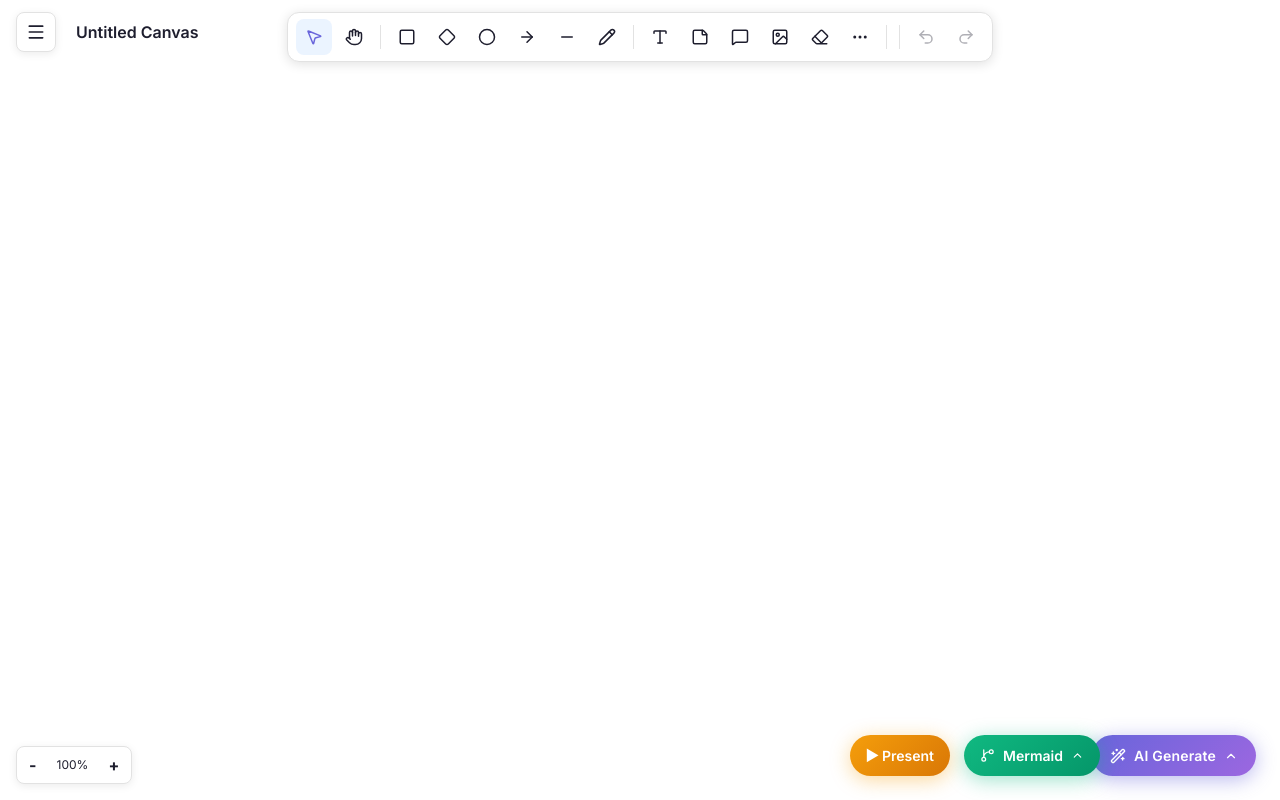
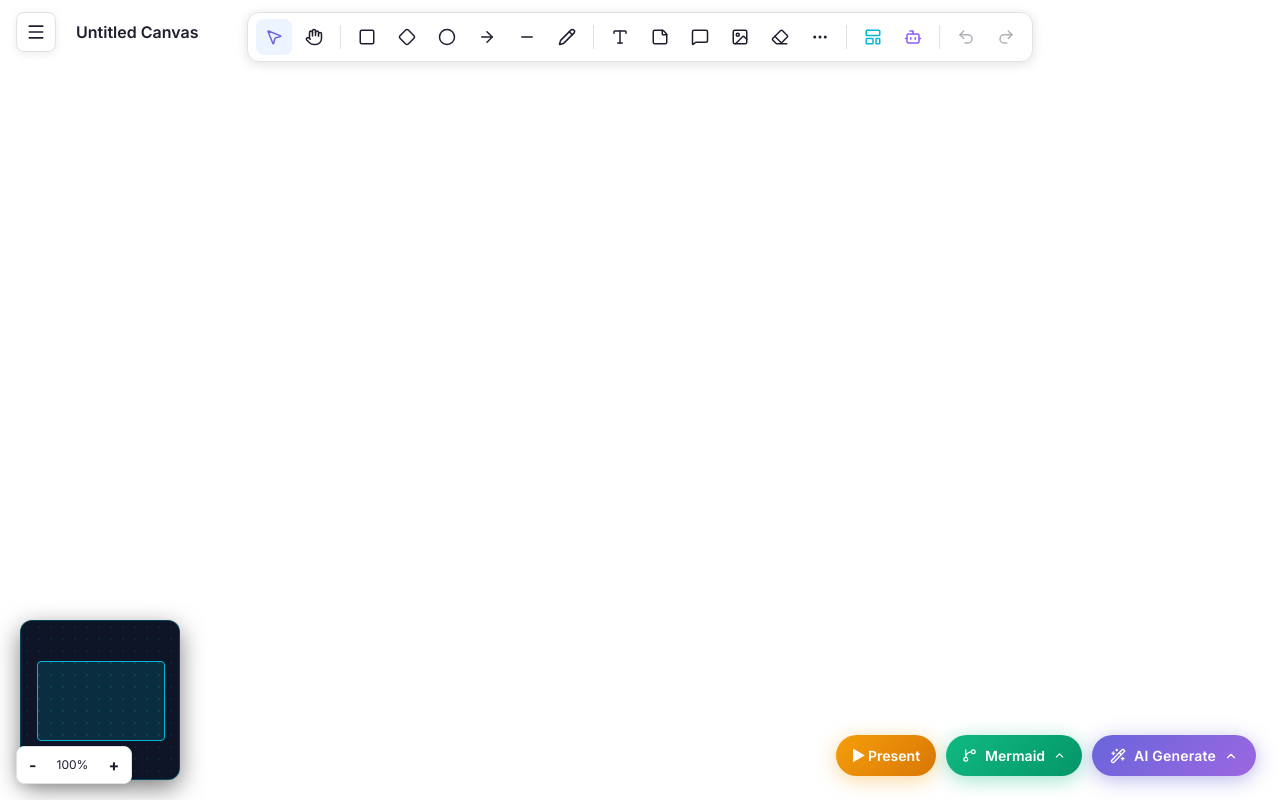
Before and after one commit to ShikharNegi0515/CanvaX-AI, a React (Vite) app in the folder Frontend/: page /canvas in a window 1280 px wide. Built offline with nearby package versions, Linux system fonts and the light colour scheme.

Commit message:
feat: implement real-time collaboration, mindmap auto-branching, sticky notes, and comment support with updated layout controls

```diff
--- a/Frontend/src/components/canvas/AIPanel.tsx
+++ b/Frontend/src/components/canvas/AIPanel.tsx
@@ -94,10 +94,6 @@ export function AIPanel({ theme }: AIPanelProps) {
         title="Generate diagram with AI"
         onClick={() => setOpen(o => !o)}
         style={{
-          position: 'fixed',
-          bottom: 24,
-          right: 24,
-          zIndex: 300,
           display: 'flex',
           alignItems: 'center',
           gap: 8,
--- a/Frontend/src/components/canvas/InfiniteCanvas.tsx
+++ b/Frontend/src/components/canvas/InfiniteCanvas.tsx
@@ -17,6 +17,14 @@ import { MermaidPanel } from './MermaidPanel';
 import { PresentationMode } from './PresentationMode';
 import { findSnapTarget, getUpdatedBoundArrows } from '../../lib/connection-utils';
 import { useCollaboration, type RemoteCursor, type Collaborator } from '../../hooks/useCollaboration';
+import { MultiplayerCursors } from './MultiplayerCursors';
+import { PresenceBar } from './PresenceBar';
+import { AIChatDrawer } from './AIChatDrawer';
+import { AISelectionToolbar } from './AISelectionToolbar';
+import { TemplateModal } from './TemplateModal';
+import { Minimap } from './Minimap';
+
+import { CommentsLayer } from './CommentsLayer';
 
 export function InfiniteCanvas() {
   const { id: routeId } = useParams();
@@ -109,10 +117,50 @@ export function InfiniteCanvas() {
   const [shareStatus, setShareStatus] = useState<'idle' | 'loading' | 'success' | 'error'>('idle');
   const [shareError, setShareError] = useState('');
 
-  // Collaboration state
+  // Collaboration & Feature Modal State
   const [collaborators, setCollaborators] = useState<Collaborator[]>([]);
   const [remoteCursors, setRemoteCursors] = useState<Record<string, RemoteCursor>>({});
   const isRemotePatch = useRef(false);
+
+  const [isCopilotOpen, setIsCopilotOpen] = useState(false);
+  const [isTemplateModalOpen, setIsTemplateModalOpen] = useState(false);
+
+
+  const { broadcastPatch, broadcastCursor } = useCollaboration({
+    canvasId,
+    token: localStorage.getItem('canvax_token'),
+    onRemotePatch: (remoteElements) => {
+      isRemotePatch.current = true;
+      setElements(remoteElements as CanvasElement[]);
+    },
+    onCursorMove: (cursor) => {
+      setRemoteCursors((prev) => ({ ...prev, [cursor.userId]: cursor }));
+    },
+    onUserJoined: (u) => {
+      setCollaborators((prev) => [...prev.filter((c) => c.userId !== u.userId), u]);
+    },
+    onUserLeft: (uid) => {
+      setCollaborators((prev) => prev.filter((c) => c.userId !== uid));
+      setRemoteCursors((prev) => {
+        const copy = { ...prev };
+        delete copy[uid];
+        return copy;
+      });
+    },
+    onCollaboratorsUpdate: (collabs) => {
+      setCollaborators(collabs);
+    },
+  });
+
+  useEffect(() => {
+    if (isRemotePatch.current) {
+      isRemotePatch.current = false;
+      return;
+    }
+    if (canvasId) {
+      broadcastPatch(elements);
+    }
+  }, [elements, canvasId, broadcastPatch]);
 
   const getPointer = (e: React.PointerEvent | PointerEvent) => {
     const rect = canvasRef.current?.getBoundingClientRect();
@@ -223,11 +271,74 @@ export function InfiniteCanvas() {
           return;
         }
       }
+      // Mindmap Tab (sub-node) and Enter (sibling node) auto-branching
+      if (selectedIds.length === 1 && !e.ctrlKey && !e.metaKey) {
+        const selected = elements.find(el => el.id === selectedIds[0]);
+        if (selected && selected.type === 'mindmap') {
+          if (e.key === 'Tab') {
+            e.preventDefault();
+            const childrenCount = elements.filter(el => el.parentId === selected.id).length;
+            const childId = crypto.randomUUID();
+            const newNode: CanvasElement = {
+              id: childId,
+              type: 'mindmap',
+              parentId: selected.id,
+              x: (selected.x ?? 0) + (selected.width ?? 160) + 60,
+              y: (selected.y ?? 0) + (childrenCount * 65),
+              width: 140,
+              height: 50,
+              text: 'Sub-node',
+              backgroundColor: '#e0f2fe',
+              strokeColor: '#0284c7',
+              fillStyle: 'solid',
+              roughness: 0,
+            };
+            const arrowNode: CanvasElement = {
+              id: crypto.randomUUID(),
+              type: 'arrow',
+              x: (selected.x ?? 0) + (selected.width ?? 160),
+              y: (selected.y ?? 0) + (selected.height ?? 50) / 2,
+              points: [0, 0, 60, childrenCount * 65],
+              endArrowhead: 'arrow',
+              strokeColor: '#0284c7',
+            };
+            setElements([...elements, newNode, arrowNode]);
+            setSelectedIds([childId]);
+            commit();
+            return;
+          }
+          if (e.key === 'Enter') {
+            e.preventDefault();
+            const parentId = selected.parentId;
+            const siblingsCount = elements.filter(el => el.parentId === parentId).length;
+            const siblingId = crypto.randomUUID();
+            const newNode: CanvasElement = {
+              id: siblingId,
+              type: 'mindmap',
+              parentId,
+              x: selected.x ?? 0,
+              y: (selected.y ?? 0) + (siblingsCount * 65) + 65,
+              width: 140,
+              height: 50,
+              text: 'Sibling node',
+              backgroundColor: '#dcfce7',
+              strokeColor: '#16a34a',
+              fillStyle: 'solid',
+              roughness: 0,
+            };
+            setElements([...elements, newNode]);
+            setSelectedIds([siblingId]);
+            commit();
+            return;
+          }
+        }
+      }
+
       const map: Record<string, Tool> = {
         v: 'select', h: 'hand', r: 'rectangle', d: 'diamond',
         e: 'ellipse', a: 'arrow', l: 'line', p: 'draw',
         t: 'text', f: 'frame', x: 'eraser', k: 'laser',
-        b: 'bucket', o: 'lasso',
+        b: 'bucket', o: 'lasso', n: 'sticky', c: 'comment', m: 'mindmap',
       };
       if (e.key === 'i' || e.key === 'I') { openImagePicker(); return; }
       if (e.key === 'Escape') { setTool('select'); setSelectedIds([]); return; }
@@ -744,6 +855,71 @@ export function InfiniteCanvas() {
     if (tool === 'lasso') {
       isLassoing.current = true;
       setLassoPoints([ptr]);
+      return;
+    }
+
+    if (tool === 'sticky') {
+      const id = crypto.randomUUID();
+      addElement({
+        id,
+        type: 'sticky',
+        x: ptr.x,
+        y: ptr.y,
+        width: 180,
+        height: 140,
+        text: 'New Sticky Note',
+        backgroundColor: '#fef08a',
+        strokeColor: '#ca8a04',
+        fillStyle: 'solid',
+        roughness: 0,
+      });
+      setTool('select');
+      setSelectedIds([id]);
+      commit();
+      return;
+    }
+
+    if (tool === 'comment') {
+      const id = crypto.randomUUID();
+      addElement({
+        id,
+        type: 'comment',
+        x: ptr.x,
+        y: ptr.y,
+        width: 32,
+        height: 32,
+        comment: {
+          authorName: user?.name || user?.email?.split('@')[0] || 'User',
+          authorAvatar: user?.avatarUrl,
+          text: 'New comment thread',
+          createdAt: new Date().toLocaleTimeString([], { hour: '2-digit', minute: '2-digit' }),
+        },
+      });
+      setTool('select');
+      setSelectedIds([id]);
+      commit();
+      return;
+    }
+
+    if (tool === 'mindmap') {
+      const id = crypto.randomUUID();
+      addElement({
+        id,
+        type: 'mindmap',
+        isRootMindmap: true,
+        x: ptr.x,
+        y: ptr.y,
+        width: 160,
+        height: 60,
+        text: 'Central Topic',
+        backgroundColor: '#8b5cf6',
+        strokeColor: '#7c3aed',
+        fillStyle: 'solid',
+        roughness: 0,
+      });
+      setTool('select');
+      setSelectedIds([id]);
+      commit();
       return;
     }
 
@@ -1339,42 +1515,6 @@ export function InfiniteCanvas() {
     return () => clearTimeout(t);
   }, [elements, canvasId, canvasName, captureThumbnail, userRole]);
 
-  // Collaboration hook
-  const { broadcastPatch, broadcastCursor } = useCollaboration({
-    canvasId,
-    token: useAuthStore.getState().token,
-    onRemotePatch: useCallback((remoteElements: unknown[]) => {
-      isRemotePatch.current = true;
-      setElements(remoteElements as CanvasElement[]);
-      setTimeout(() => { isRemotePatch.current = false; }, 0);
-    }, [setElements]),
-    onCursorMove: useCallback((cursor: RemoteCursor) => {
-      setRemoteCursors(prev => ({ ...prev, [cursor.userId]: cursor }));
-    }, []),
-    onUserJoined: useCallback((user: Collaborator) => {
-      setCollaborators(prev => {
-        if (prev.find(c => c.userId === user.userId)) return prev;
-        return [...prev, user];
-      });
-    }, []),
-    onUserLeft: useCallback((userId: string) => {
-      setCollaborators(prev => prev.filter(c => c.userId !== userId));
-      setRemoteCursors(prev => {
-        const next = { ...prev };
-        delete next[userId];
-        return next;
-      });
-    }, []),
-    onCollaboratorsUpdate: useCallback((list: Collaborator[]) => {
-      setCollaborators(list);
-    }, []),
-  });
-
-  // Broadcast element changes to collaborators (skip if the change came from a remote patch)
-  useEffect(() => {
-    if (isRemotePatch.current || userRole === 'VIEWER') return;
-    broadcastPatch(elements);
-  }, [elements, broadcastPatch, userRole]);
 
   // Handle Text editing overlay
   const editingElement = elements.find(el => el.id === editingTextId);
@@ -1480,6 +1620,9 @@ export function InfiniteCanvas() {
           canUndo={past.length > 0} canRedo={future.length > 0}
           theme={appState.theme}
           onInsertImage={openImagePicker}
+          onToggleTemplates={() => setIsTemplateModalOpen(true)}
+          onToggleCopilot={() => setIsCopilotOpen(true)}
+
         />
       )}
 
@@ -1500,26 +1643,8 @@ export function InfiniteCanvas() {
         position: 'fixed', top: 12, right: 16, zIndex: 200,
         display: 'flex', alignItems: 'center', gap: 8,
       }}>
-        {/* Collaborator avatars */}
-        {collaborators.map(c => (
-          <div
-            key={c.userId}
-            title={c.name}
-            style={{
-              width: 28, height: 28, borderRadius: '50%',
-              background: c.color,
-              display: 'flex', alignItems: 'center', justifyContent: 'center',
-              fontSize: 11, fontWeight: 700, color: '#fff',
-              fontFamily: 'Inter, sans-serif',
-              boxShadow: `0 0 0 2px ${c.color}55, 0 2px 8px rgba(0,0,0,0.25)`,
-              cursor: 'default',
-              transition: 'transform 0.2s',
-              flexShrink: 0,
-            }}
-          >
-            {c.name?.[0]?.toUpperCase() ?? '?'}
-          </div>
-        ))}
+        {/* Collaborator Presence Bar */}
+        <PresenceBar collaborators={collaborators} currentUser={user || undefined} />
 
         {/* Share Button (Admin only) */}
         {userRole === 'ADMIN' && (
@@ -1790,20 +1915,21 @@ export function InfiniteCanvas() {
         );
       })() : null}
 
-      {/* AI Diagram Generation Panel */}
-      <AIPanel theme={appState.theme} />
-
-      {/* Mermaid Import Panel */}
-      <MermaidPanel theme={appState.theme} />
-
-      {/* Presentation Mode launch button */}
+
+
+      {/* ── Bottom-right action bar: Present · Mermaid · AI Generate ── */}
       {!isPresentationMode && (
+        <div style={{
+          position: 'fixed', bottom: 24, right: 24, zIndex: 300,
+          display: 'flex', alignItems: 'center', gap: 10,
+          pointerEvents: 'auto',
+        }}>
+          {/* Present */}
           <button
             id="presentation-mode-btn"
             title="Presentation Mode (Frames as Slides)"
             onClick={() => setIsPresentationMode(true)}
             style={{
-            position: 'fixed', bottom: 24, right: 330, zIndex: 300,
               display: 'flex', alignItems: 'center', gap: 8,
               padding: '10px 16px', borderRadius: 100, border: 'none',
               cursor: 'pointer',
@@ -1818,6 +1944,13 @@ export function InfiniteCanvas() {
           >
             ▶ Present
           </button>
+
+          {/* Mermaid — button rendered here, panel still fixed-positioned by MermaidPanel */}
+          <MermaidPanel theme={appState.theme} />
+
+          {/* AI Generate — button rendered here, panel still fixed-positioned by AIPanel */}
+          <AIPanel theme={appState.theme} />
+        </div>
       )}
 
       {/* Presentation Mode overlay */}
@@ -1926,6 +2059,58 @@ export function InfiniteCanvas() {
         </div>
       )}
 
+      {/* Multiplayer Cursors */}
+      <MultiplayerCursors
+        cursors={Object.values(remoteCursors)}
+        zoom={camera.zoom}
+        pan={{ x: camera.x, y: camera.y }}
+      />
+
+      {/* Pinned Comments Layer */}
+      <CommentsLayer
+        elements={elements}
+        zoom={camera.zoom}
+        pan={{ x: camera.x, y: camera.y }}
+        currentUser={user || undefined}
+        onUpdateElement={updateElement}
+      />
+
+      {/* Floating AI Actions Toolbar for Selected Elements */}
+      <AISelectionToolbar
+        selectedElements={elements.filter(el => selectedIds.includes(el.id))}
+        onReplaceElements={(newEls) => { setElements(newEls); commit(); }}
+        onAddElements={(newEls) => { setElements([...elements, ...newEls]); commit(); }}
+      />
+
+      {/* AI Copilot Drawer */}
+      <AIChatDrawer
+        isOpen={isCopilotOpen}
+        onClose={() => setIsCopilotOpen(false)}
+        canvasElements={elements}
+        onAddElements={(newEls) => { setElements([...elements, ...newEls]); commit(); }}
+      />
+
+      {/* Pre-built Templates Gallery Modal */}
+      <TemplateModal
+        isOpen={isTemplateModalOpen}
+        onClose={() => setIsTemplateModalOpen(false)}
+        viewportCenter={{
+          x: (-camera.x + window.innerWidth / 2) / camera.zoom,
+          y: (-camera.y + window.innerHeight / 2) / camera.zoom,
+        }}
+        onSelectTemplate={(newEls) => { setElements([...elements, ...newEls]); commit(); }}
+      />
+
+      {/* Radar Minimap */}
+      <Minimap
+        elements={elements}
+        zoom={camera.zoom}
+        pan={{ x: camera.x, y: camera.y }}
+        onPanChange={(newPan) => setCamera(prev => ({ ...prev, x: newPan.x, y: newPan.y }))}
+      />
+
+
+
     </div>
   );
 }
--- a/Frontend/src/components/canvas/MermaidPanel.tsx
+++ b/Frontend/src/components/canvas/MermaidPanel.tsx
@@ -64,7 +64,6 @@ export function MermaidPanel({ theme }: MermaidPanelProps) {
         title="Import Mermaid diagram"
         onClick={() => setOpen(o => !o)}
         style={{
-          position: 'fixed', bottom: 24, right: 180, zIndex: 300,
           display: 'flex', alignItems: 'center', gap: 8,
           padding: '10px 16px', borderRadius: 100, border: 'none',
           cursor: 'pointer',
@@ -84,7 +83,7 @@ export function MermaidPanel({ theme }: MermaidPanelProps) {
 
       {open && (
         <div style={{
-          position: 'fixed', bottom: 78, right: 180, zIndex: 300,
+          position: 'fixed', bottom: 78, right: 24, zIndex: 300,
           width: 400, borderRadius: 16,
           background: bg, border: `1px solid ${border}`,
           boxShadow: isDark ? '0 20px 60px rgba(0,0,0,0.6)' : '0 20px 60px rgba(0,0,0,0.12)',
--- a/Frontend/src/components/canvas/Minimap.tsx
+++ b/Frontend/src/components/canvas/Minimap.tsx
@@ -12,7 +12,47 @@ export function Minimap({ elements, zoom, pan, onPanChange }: MinimapProps) {
   const containerRef = useRef<HTMLDivElement>(null);
 
   const MAP_SIZE = 160;
-  const SCALE = 0.05;
+
+  const vw = typeof window !== 'undefined' ? window.innerWidth : 800;
+  const vh = typeof window !== 'undefined' ? window.innerHeight : 600;
+
+  const viewX = -pan.x / zoom;
+  const viewY = -pan.y / zoom;
+  const viewW = vw / zoom;
+  const viewH = vh / zoom;
+
+  let minX = viewX;
+  let minY = viewY;
+  let maxX = viewX + viewW;
+  let maxY = viewY + viewH;
+
+  elements.forEach(el => {
+    const w = el.width || 40;
+    const h = el.height || 40;
+    const ex = (el.x || 0) + Math.min(0, w);
+    const ey = (el.y || 0) + Math.min(0, h);
+    const ew = Math.abs(w);
+    const eh = Math.abs(h);
+
+    if (ex < minX) minX = ex;
+    if (ey < minY) minY = ey;
+    if (ex + ew > maxX) maxX = ex + ew;
+    if (ey + eh > maxY) maxY = ey + eh;
+  });
+
+  const padding = 100 / zoom;
+  minX -= padding;
+  minY -= padding;
+  maxX += padding;
+  maxY += padding;
+
+  const boundsW = maxX - minX;
+  const boundsH = maxY - minY;
+
+  // Compute scale and offsets to fit everything inside MAP_SIZE
+  const scale = Math.min(MAP_SIZE / boundsW, MAP_SIZE / boundsH, 0.1); // Max scale 0.1
+  const offsetX = (MAP_SIZE - boundsW * scale) / 2 - minX * scale;
+  const offsetY = (MAP_SIZE - boundsH * scale) / 2 - minY * scale;
 
   const handleMinimapClick = (e: React.MouseEvent<HTMLDivElement>) => {
     if (!containerRef.current) return;
@@ -20,11 +60,13 @@ export function Minimap({ elements, zoom, pan, onPanChange }: MinimapProps) {
     const clickX = e.clientX - rect.left;
     const clickY = e.clientY - rect.top;
 
-    // Convert map coordinates back to canvas pan
-    const targetCanvasX = (clickX - MAP_SIZE / 2) / SCALE;
-    const targetCanvasY = (clickY - MAP_SIZE / 2) / SCALE;
+    const targetCanvasX = (clickX - offsetX) / scale;
+    const targetCanvasY = (clickY - offsetY) / scale;
 
-    onPanChange({ x: -targetCanvasX * zoom, y: -targetCanvasY * zoom });
+    const newViewX = targetCanvasX - viewW / 2;
+    const newViewY = targetCanvasY - viewH / 2;
+
+    onPanChange({ x: -newViewX * zoom, y: -newViewY * zoom });
   };
 
   return (
@@ -34,7 +76,7 @@ export function Minimap({ elements, zoom, pan, onPanChange }: MinimapProps) {
       style={{
         position: 'fixed',
         bottom: 20,
-        right: 20,
+        left: 20,
         width: MAP_SIZE,
         height: MAP_SIZE,
         background: '#0d1526',
@@ -60,10 +102,17 @@ export function Minimap({ elements, zoom, pan, onPanChange }: MinimapProps) {
 
       {/* Render mini elements */}
       {elements.map((el) => {
-        const miniX = (el.x || 0) * SCALE + MAP_SIZE / 2;
-        const miniY = (el.y || 0) * SCALE + MAP_SIZE / 2;
-        const miniW = Math.max((el.width || 40) * SCALE, 4);
-        const miniH = Math.max((el.height || 40) * SCALE, 4);
+        const w = el.width || 40;
+        const h = el.height || 40;
+        const absW = Math.abs(w);
+        const absH = Math.abs(h);
+        const x = (el.x || 0) + Math.min(0, w);
+        const y = (el.y || 0) + Math.min(0, h);
+
+        const miniX = x * scale + offsetX;
+        const miniY = y * scale + offsetY;
+        const miniW = Math.max(absW * scale, 3);
+        const miniH = Math.max(absH * scale, 3);
 
         return (
           <div
@@ -75,7 +124,7 @@ export function Minimap({ elements, zoom, pan, onPanChange }: MinimapProps) {
               width: miniW,
               height: miniH,
               background: el.strokeColor || '#06b6d4',
-              borderRadius: 2,
+              borderRadius: el.type === 'ellipse' ? '50%' : 2,
               opacity: 0.8,
             }}
           />
@@ -86,14 +135,15 @@ export function Minimap({ elements, zoom, pan, onPanChange }: MinimapProps) {
       <div
         style={{
           position: 'absolute',
-          left: (-pan.x / zoom) * SCALE + MAP_SIZE / 2 - 20,
-          top: (-pan.y / zoom) * SCALE + MAP_SIZE / 2 - 15,
-          width: 40,
-          height: 30,
+          left: viewX * scale + offsetX,
+          top: viewY * scale + offsetY,
+          width: viewW * scale,
+          height: viewH * scale,
           border: '1.5px solid #06b6d4',
           borderRadius: 4,
           background: 'rgba(6,182,212,0.15)',
           pointerEvents: 'none',
+          boxShadow: '0 0 0 9999px rgba(13,21,38,0.4)', // Darken outside viewport
         }}
       />
     </div>
--- a/Frontend/src/components/canvas/PresenceBar.tsx
+++ b/Frontend/src/components/canvas/PresenceBar.tsx
@@ -11,7 +11,7 @@ interface PresenceBarProps {
   currentUser?: { name?: string; email?: string };
 }
 
-export function PresenceBar({ collaborators, currentUser }: PresenceBarProps) {
+export function PresenceBar({ collaborators }: PresenceBarProps) {
   if (collaborators.length === 0) return null;
 
   return (
--- a/Frontend/src/components/canvas/TemplateModal.tsx
+++ b/Frontend/src/components/canvas/TemplateModal.tsx
@@ -1,15 +1,43 @@
-import { motion, AnimatePresence } from 'framer-motion';
-import { Layout, Server, GitMerge, BrainCircuit, Columns, X, Sparkles } from 'lucide-react';
+import { motion } from 'framer-motion';
+import { Server, GitMerge, BrainCircuit, Columns, X, Sparkles } from 'lucide-react';
 import { type CanvasElement } from '../../store/useCanvasStore';
 
 interface TemplateModalProps {
   isOpen: boolean;
   onClose: () => void;
+  viewportCenter: { x: number; y: number };
   onSelectTemplate: (elements: CanvasElement[]) => void;
 }
 
-export function TemplateModal({ isOpen, onClose, onSelectTemplate }: TemplateModalProps) {
+export function TemplateModal({ isOpen, onClose, viewportCenter, onSelectTemplate }: TemplateModalProps) {
   if (!isOpen) return null;
+
+  const applyTemplate = (els: CanvasElement[]) => {
+    // Compute bounding box of template elements
+    let minX = Infinity, minY = Infinity, maxX = -Infinity, maxY = -Infinity;
+    els.forEach(el => {
+      const x = el.x ?? 0;
+      const y = el.y ?? 0;
+      const w = Math.abs(el.width ?? 0);
+      const h = Math.abs(el.height ?? 0);
+      if (x < minX) minX = x;
+      if (y < minY) minY = y;
+      if (x + w > maxX) maxX = x + w;
+      if (y + h > maxY) maxY = y + h;
+    });
+    const templateCenterX = (minX + maxX) / 2;
+    const templateCenterY = (minY + maxY) / 2;
+    const dx = viewportCenter.x - templateCenterX;
+    const dy = viewportCenter.y - templateCenterY;
+
+    const translated = els.map(el => ({
+      ...el,
+      id: crypto.randomUUID(),
+      x: (el.x ?? 0) + dx,
+      y: (el.y ?? 0) + dy,
+    }));
+    onSelectTemplate(translated);
+  };
 
   const templates: {
     id: string;
@@ -136,7 +164,7 @@ export function TemplateModal({ isOpen, onClose, onSelectTemplate }: TemplateMod
               <div
                 key={t.id}
                 onClick={() => {
-                  onSelectTemplate(t.getElements());
+                  applyTemplate(t.getElements());
                   onClose();
                 }}
                 style={{
--- a/Frontend/src/components/canvas/Toolbar.tsx
+++ b/Frontend/src/components/canvas/Toolbar.tsx
@@ -2,7 +2,7 @@ import { type Tool } from '../../store/useCanvasStore';
 import {
   MousePointer2, Hand, Square, Diamond, Circle, ArrowRight,
   Minus, Pencil, Type, Image, Eraser, FrameIcon, Undo2, Redo2,
-  Sparkles, MoreHorizontal, PaintBucket, Lasso, StickyNote, MessageSquare, BrainCircuit, Bot, LayoutTemplate, History
+  Sparkles, MoreHorizontal, PaintBucket, Lasso, StickyNote, MessageSquare, BrainCircuit, Bot, LayoutTemplate
 } from 'lucide-react';
 import { useState, useRef, useEffect } from 'react';
 
@@ -17,7 +17,7 @@ interface ToolbarProps {
   onInsertImage: () => void;
   onToggleTemplates?: () => void;
   onToggleCopilot?: () => void;
-  onToggleHistory?: () => void;
+
 }
 
 const TOOL_GROUPS: { id: Tool; icon: React.ReactNode; label: string; key: string }[][] = [
@@ -61,7 +61,7 @@ export function Toolbar({
   onInsertImage,
   onToggleTemplates,
   onToggleCopilot,
-  onToggleHistory,
+
 }: ToolbarProps) {
   const isDark = theme === 'dark';
   const bg     = isDark ? '#232329' : '#ffffff';
@@ -202,11 +202,7 @@ export function Toolbar({
         </button>
       )}
 
-      {onToggleHistory && (
-        <button title="Visual History Stack" onClick={onToggleHistory} style={{ ...btnBase, color: text }}>
-          <History size={18} />
-        </button>
-      )}
+
 
       {divider}
 
```
Also changed, not shown: Frontend/src/components/canvas/AIChatDrawer.tsx (+6 -2 lines), Frontend/src/components/canvas/HistoryDrawer.tsx (+16 -21 lines). Lines whose indentation alone changed are shown as unchanged.
